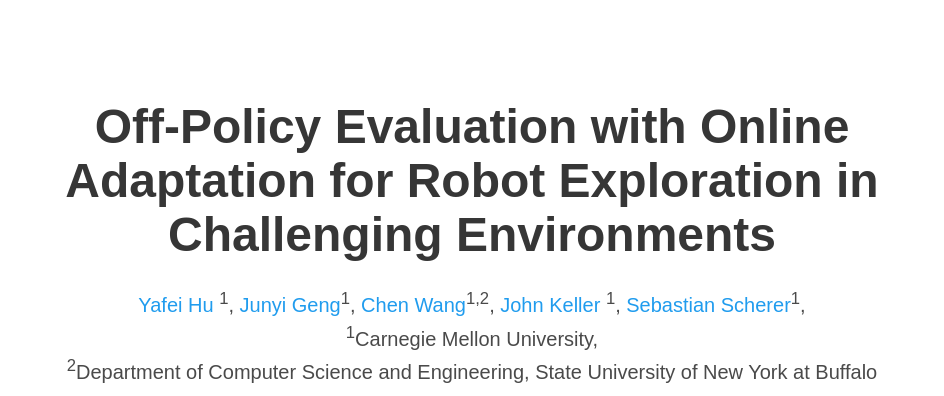
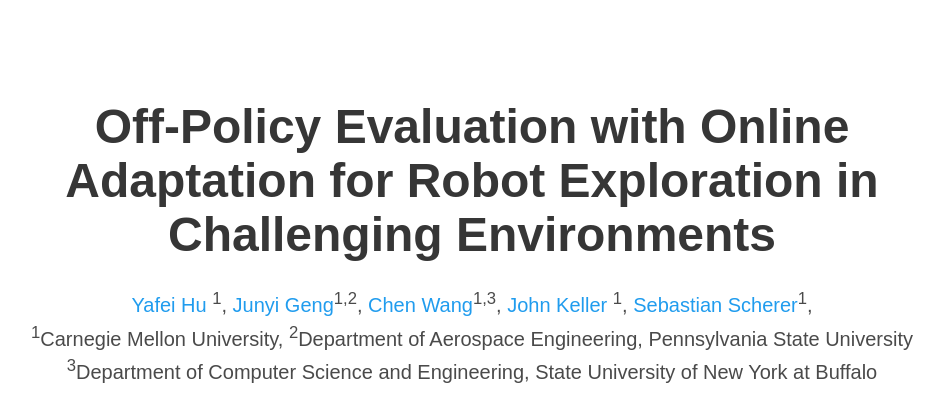
Before and after one commit to JeffreyYH/OPEExp, a plain HTML site: page index.html in a window 1280 px wide. Shown: the top 396 px of the page, without its empty margins (168-1112 px from the left). Drawn offline with nearby package versions, Linux system fonts and the light colour scheme; some icons are missing; a web font is replaced by a local one.

Commit message:
updated index.html

```diff
--- a/index.html
+++ b/index.html
@@ -94,9 +94,9 @@
             <span class="author-block">
               <a href="https://jeffreyyh.github.io/">Yafei Hu </a><sup>1</sup>,</span>
             <span class="author-block">
-              <a href="https://aerogjy.github.io/">Junyi Geng</a><sup>1</sup>,</span>
+              <a href="https://aerogjy.github.io/">Junyi Geng</a><sup>1,2</sup>,</span>
             <span class="author-block">
-              <a href="https://chenwang.site/">Chen Wang</a><sup>1,2</sup>,
+              <a href="https://chenwang.site/">Chen Wang</a><sup>1,3</sup>,
             </span>
             <span class="author-block">
               <!-- <a href="http://sofienbouaziz.com">John Keller </a><sup>1</sup>, -->
@@ -109,7 +109,8 @@
 
           <div class="is-size-5 publication-authors">
             <span class="author-block"><sup>1</sup>Carnegie Mellon University,</span>
-            <span class="author-block"><sup>2</sup>Department of Computer Science and Engineering, State University of New York at Buffalo</span>
+            <span class="author-block"><sup>2</sup>Department of Aerospace Engineering, Pennsylvania State University</span>
+            <span class="author-block"><sup>3</sup>Department of Computer Science and Engineering, State University of New York at Buffalo</span>
           </div>
 
           <div class="column has-text-centered">
```
